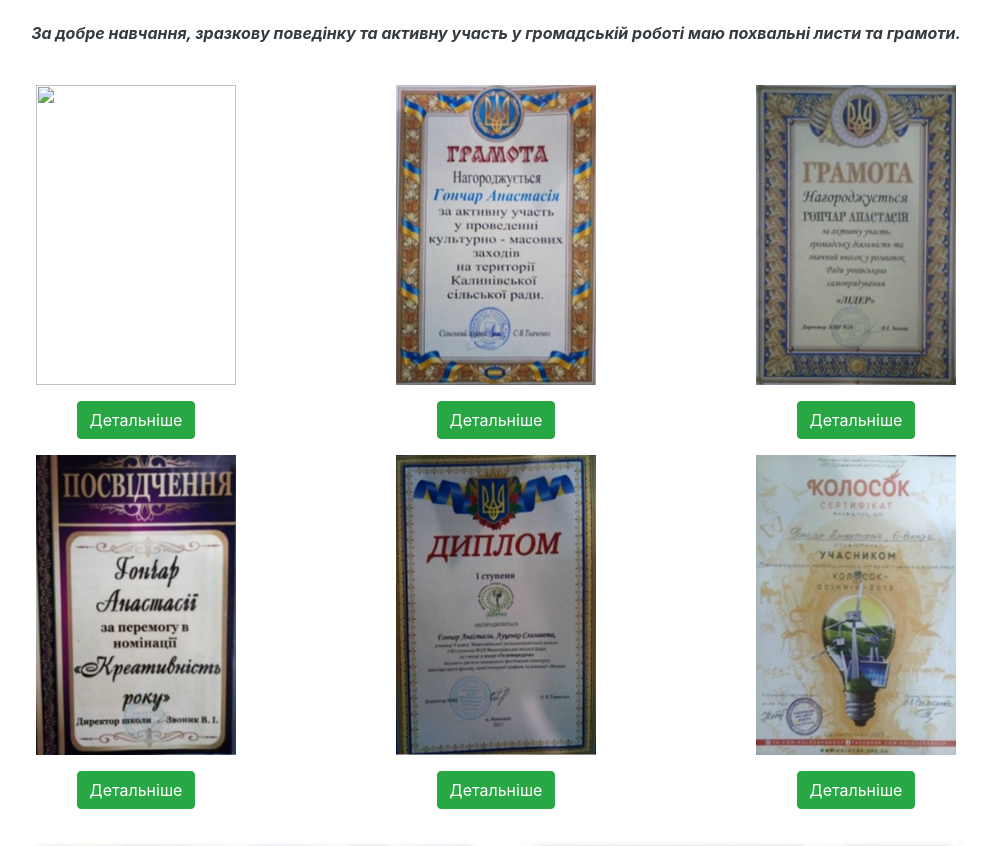
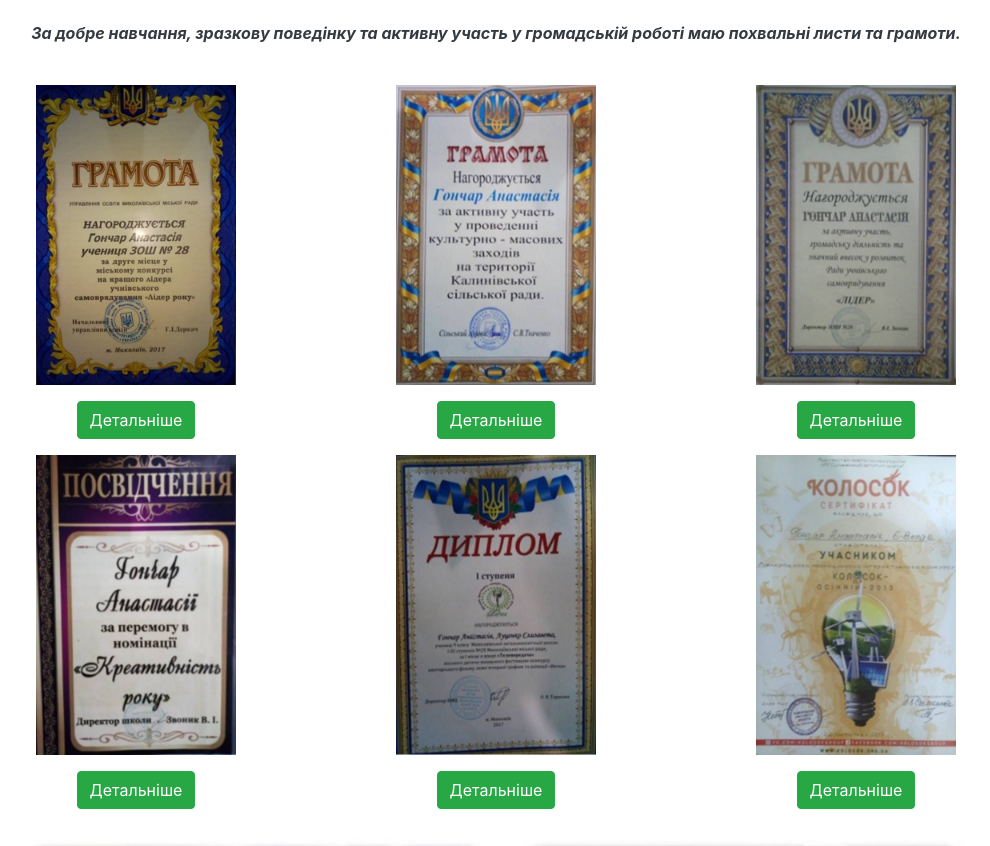
Before and after one commit to Anastasiya-Honchar/site-portfolio, a plain HTML site: page tvorchist.html in a window 1280 px wide. Shown: the part 1450-2296 px from the top of the page, without its empty margins (144-1134 px from the left). Drawn offline with nearby package versions, Linux system fonts and the light colour scheme.

Commit message:
Update tvorchist.html

```diff
--- a/tvorchist.html
+++ b/tvorchist.html
@@ -128,7 +128,7 @@
  <div class="container text-center">
    <div class="row">
         <div class="col-md-4">
-    <img src="images/Прзентация1/1.JPG"  width="200" height="300" >
+    <img src="images/Презентация1/1.JPG"  width="200" height="300" >
     <div class="py-3"> <a class="btn btn-success" data-toggle="collapse" href="#multiCollapseExample1" role="button" aria-expanded="false" aria-controls="multiCollapseExample1">Детальніше</a></div>
 </div>
         <div class="col-md-4">
```
